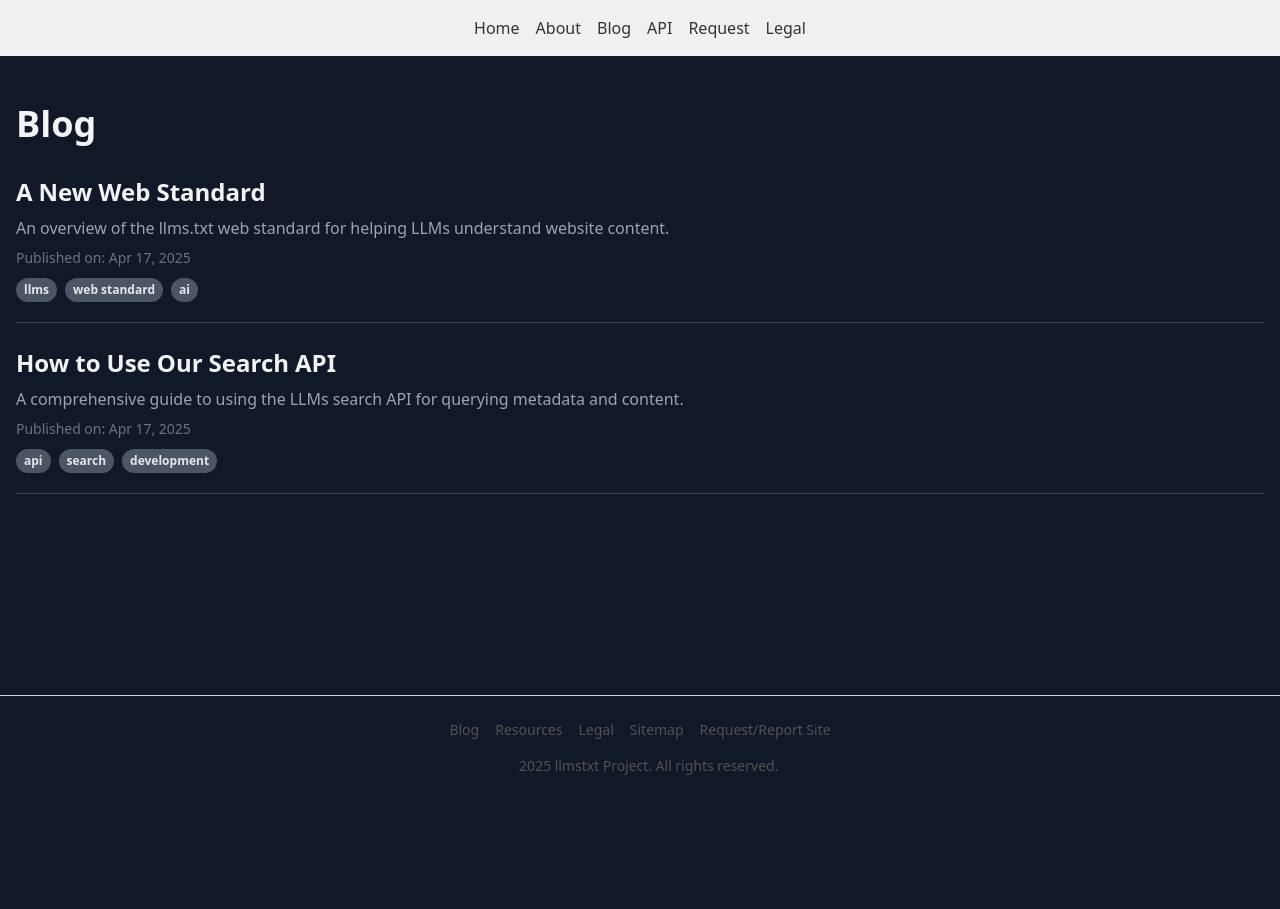
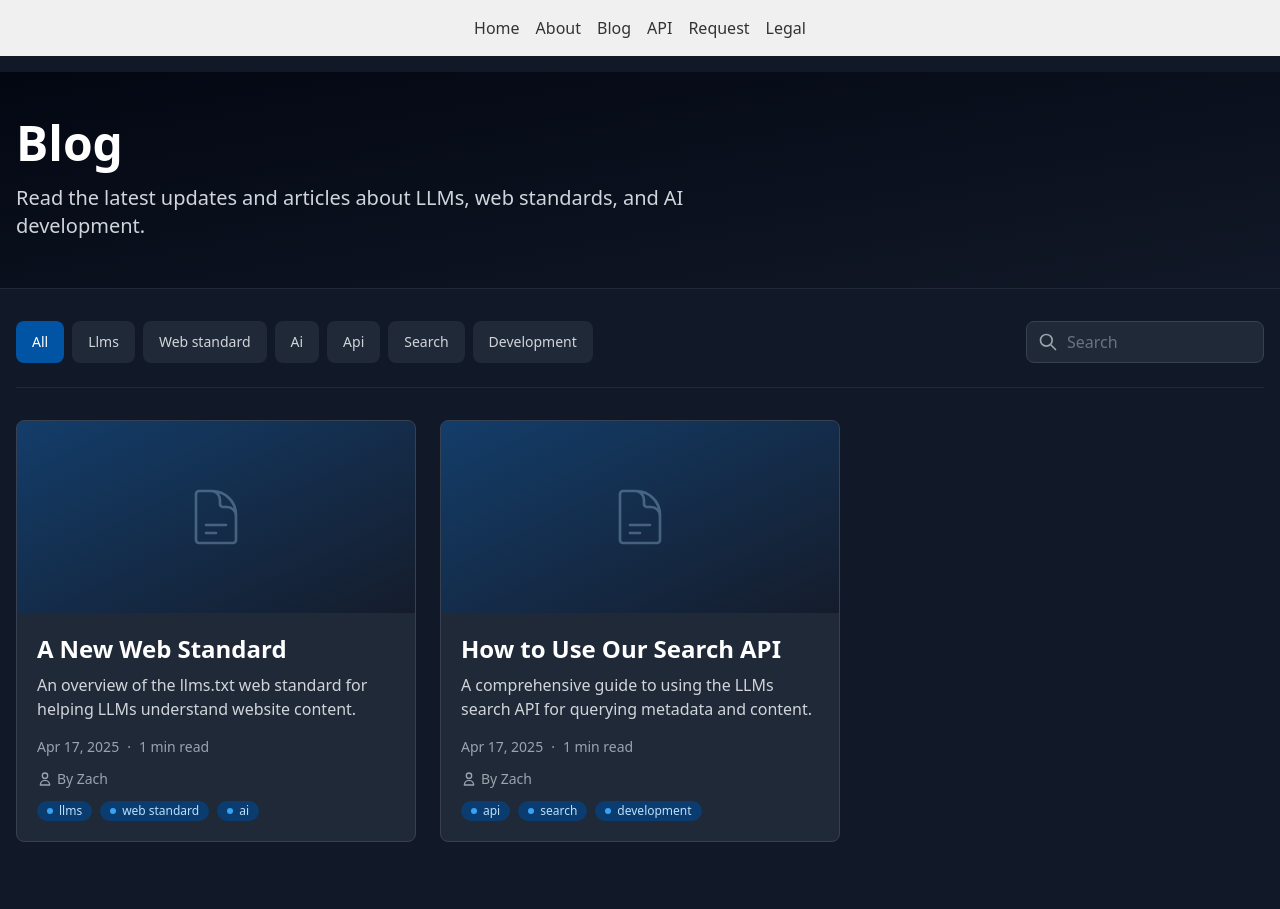
Before and after one commit to HillviewCap/llms, an Astro site: page /blog in a window 1280 px wide. Shown: the top 909 px of the page. Before the commit the page ends 800 px from the top, so only its background shows below. Built offline with nearby package versions, Linux system fonts and the light colour scheme; Astro itself is replaced by a stand-in of ours.

Commit message:
Redesign blog index page with new theme, grid layout, accessibility, and SEO improvements.

```diff
--- /dev/null
+++ b/src/components/blog/BlogCard.astro
@@ -0,0 +1,108 @@
+---
+// src/components/blog/BlogCard.astro
+import type { CollectionEntry } from "astro:content";
+import BlogTags from "./BlogTags.astro";
+
+interface Props {
+  post: CollectionEntry<"blog">;
+}
+
+const { post } = Astro.props;
+
+// Extract the first 160 characters of the description for the excerpt
+const excerpt =
+  post.data.description.length > 160
+    ? post.data.description.substring(0, 160) + "..."
+    : post.data.description;
+
+// Calculate estimated read time (rough estimate: 200 words per minute)
+// For this example, we'll use a simple calculation based on description length
+const readTimeMinutes = Math.max(
+  1,
+  Math.ceil(post.data.description.length / 1000)
+);
+
+// Format the date
+const formattedDate = post.data.pubDate.toLocaleDateString("en-us", {
+  year: "numeric",
+  month: "short",
+  day: "numeric",
+});
+---
+
+<article
+  class="bg-gray-800 border border-gray-700 rounded-lg overflow-hidden h-full flex flex-col transition-all duration-300 hover:transform hover:-translate-y-1 hover:shadow-lg hover:shadow-primary-900/20 hover:border-primary-500 focus-within:border-primary-500 focus-within:ring-2 focus-within:ring-primary-500"
+>
+  <div class="h-48 bg-gray-700 relative">
+    <!-- Default image or featured image would go here -->
+    <div
+      class="absolute inset-0 bg-gradient-to-br from-primary-900/80 to-gray-900/90 flex items-center justify-center"
+    >
+      <svg
+        xmlns="http://www.w3.org/2000/svg"
+        class="h-16 w-16 text-primary-200/30"
+        fill="none"
+        viewBox="0 0 24 24"
+        stroke="currentColor"
+      >
+        <path
+          stroke-linecap="round"
+          stroke-linejoin="round"
+          stroke-width="1"
+          d="M19.5 14.25v-2.625a3.375 3.375 0 00-3.375-3.375h-1.5A1.125 1.125 0 0113.5 7.125v-1.5a3.375 3.375 0 00-3.375-3.375H8.25m0 12.75h7.5m-7.5 3H12M10.5 2.25H5.625c-.621 0-1.125.504-1.125 1.125v17.25c0 .621.504 1.125 1.125 1.125h12.75c.621 0 1.125-.504 1.125-1.125V11.25a9 9 0 00-9-9z"
+        ></path>
+      </svg>
+    </div>
+  </div>
+
+  <div class="p-5 flex-grow flex flex-col">
+    <header>
+      <h2 class="text-2xl font-bold text-white mb-2 group">
+        <a
+          href={`/blog/${post.slug}`}
+          class="hover:text-primary-400 focus:outline-none focus:text-primary-400 transition-colors duration-200"
+        >
+          {post.data.title}
+        </a>
+      </h2>
+    </header>
+
+    <p class="text-gray-300 mb-4 flex-grow">
+      {excerpt}
+    </p>
+
+    <footer class="mt-auto">
+      <div class="flex items-center text-gray-400 text-sm mb-3">
+        <time datetime={post.data.pubDate.toISOString()}>
+          {formattedDate}
+        </time>
+        <span class="mx-2">·</span>
+        <span>{readTimeMinutes} min read</span>
+      </div>
+
+      <div class="flex items-center text-sm text-gray-400 mb-3">
+        <svg
+          xmlns="http://www.w3.org/2000/svg"
+          class="h-4 w-4 mr-1"
+          fill="none"
+          viewBox="0 0 24 24"
+          stroke="currentColor"
+        >
+          <path
+            stroke-linecap="round"
+            stroke-linejoin="round"
+            stroke-width="2"
+            d="M16 7a4 4 0 11-8 0 4 4 0 018 0zM12 14a7 7 0 00-7 7h14a7 7 0 00-7-7z"
+          ></path>
+        </svg>
+        <span>By Zach</span>
+      </div>
+
+      {
+        post.data.tags && post.data.tags.length > 0 && (
+          <BlogTags tags={post.data.tags} />
+        )
+      }
+    </footer>
+  </div>
+</article>
--- /dev/null
+++ b/src/components/blog/BlogTags.astro
@@ -0,0 +1,19 @@
+---
+// src/components/blog/BlogTags.astro
+interface Props {
+  tags: string[];
+}
+
+const { tags } = Astro.props;
+---
+
+<div class="flex flex-wrap gap-2">
+  {
+    tags.map((tag) => (
+      <span class="inline-flex items-center px-2.5 py-0.5 rounded-full text-xs font-medium bg-primary-900 text-primary-200 hover:bg-primary-800 transition-colors duration-200">
+        <span class="w-1.5 h-1.5 mr-1.5 rounded-full bg-primary-400" />
+        {tag}
+      </span>
+    ))
+  }
+</div>
--- a/src/pages/blog/index.astro
+++ b/src/pages/blog/index.astro
@@ -2,6 +2,8 @@
 // src/pages/blog/index.astro
 import { getCollection, type CollectionEntry } from "astro:content";
 import Layout from "../../layouts/Layout.astro";
+import BlogCard from "../../components/blog/BlogCard.astro";
+import "../../styles/blog.css";
 
 // Get all blog posts, sorted by publication date
 const posts: CollectionEntry<"blog">[] = (await getCollection("blog")).sort(
@@ -9,50 +11,110 @@ const posts: CollectionEntry<"blog">[] = (await getCollection("blog")).sort(
     b.data.pubDate.valueOf() - a.data.pubDate.valueOf()
 );
 
+// Extract unique tags from all posts
+const allTags = [...new Set(posts.flatMap((post) => post.data.tags || []))];
+
 const pageTitle = "Blog";
-const pageDescription = "Read the latest updates and articles.";
+const pageDescription =
+  "Read the latest updates and articles about LLMs, web standards, and AI development.";
+
+// SEO metadata
+const ogImage = "/og-image.png";
+const canonicalURL = new URL("/blog", Astro.site);
 ---
 
 <Layout title={pageTitle} description={pageDescription}>
-  <section class="py-8">
-    <div class="container mx-auto px-4">
-      <h1 class="text-4xl font-bold mb-8">{pageTitle}</h1>
-      <ul class="space-y-6">
+  <!-- Skip to content link for accessibility -->
+  <a href="#main-content" class="skip-to-content">Skip to content</a>
+
+  <main id="main-content">
+    <!-- Blog Header Section -->
+    <section class="blog-index-header">
+      <div class="container mx-auto px-4">
+        <h1 class="blog-index-title">{pageTitle}</h1>
+        <p class="blog-index-description">{pageDescription}</p>
+      </div>
+    </section>
+
+    <div class="container mx-auto px-4 pb-16">
+      <!-- Filter/Category Navigation -->
+      <nav class="blog-filter-bar" aria-label="Blog categories">
+        <button
+          class="blog-filter-button"
+          aria-current="true"
+          aria-label="Show all blog posts"
+        >
+          All
+        </button>
+
         {
-          posts.map((post) => (
-            <li class="border-b border-gray-700 pb-4">
-              <h2 class="text-2xl font-semibold mb-2">
-                <a
-                  href={`/blog/${post.slug}`}
-                  class="hover:text-blue-400 transition-colors duration-200"
-                >
-                  {post.data.title}
-                </a>
-              </h2>
-              <p class="text-gray-400 mb-2">{post.data.description}</p>
-              <p class="text-sm text-gray-500">
-                Published on:{" "}
-                <time datetime={post.data.pubDate.toISOString()}>
-                  {post.data.pubDate.toLocaleDateString("en-us", {
-                    year: "numeric",
-                    month: "short",
-                    day: "numeric",
-                  })}
-                </time>
-              </p>
-              {post.data.tags && post.data.tags.length > 0 && (
-                <div class="tags mt-2">
-                  {post.data.tags.map((tag) => (
-                    <span class="inline-block bg-gray-600 rounded-full px-2 py-1 text-xs font-semibold text-gray-200 mr-2 mb-1">
-                      {tag}
-                    </span>
-                  ))}
-                </div>
-              )}
-            </li>
+          allTags.map((tag) => (
+            <button
+              class="blog-filter-button"
+              aria-current="false"
+              aria-label={`Show posts tagged with ${tag}`}
+            >
+              {tag.charAt(0).toUpperCase() + tag.slice(1)}
+            </button>
           ))
         }
-      </ul>
+
+        <div class="ml-auto">
+          <label for="blog-search" class="sr-only">Search blog posts</label>
+          <div class="relative">
+            <div
+              class="absolute inset-y-0 left-0 pl-3 flex items-center pointer-events-none"
+            >
+              <svg
+                xmlns="http://www.w3.org/2000/svg"
+                class="h-5 w-5 text-gray-400"
+                fill="none"
+                viewBox="0 0 24 24"
+                stroke="currentColor"
+              >
+                <path
+                  stroke-linecap="round"
+                  stroke-linejoin="round"
+                  stroke-width="2"
+                  d="M21 21l-6-6m2-5a7 7 0 11-14 0 7 7 0 0114 0z"></path>
+              </svg>
+            </div>
+            <input
+              type="search"
+              id="blog-search"
+              class="block w-full pl-10 pr-3 py-2 border border-gray-700 rounded-lg bg-gray-800 text-gray-300 placeholder-gray-500 focus:outline-none focus:ring-2 focus:ring-primary-500 focus:border-primary-500"
+              placeholder="Search"
+            />
+          </div>
+        </div>
+      </nav>
+
+      <!-- Blog Posts Grid -->
+      <div class="blog-grid">
+        {posts.map((post) => <BlogCard post={post} />)}
+      </div>
     </div>
-  </section>
+  </main>
+
+  <!-- Structured Data for SEO -->
+  <script
+    type="application/ld+json"
+    set:html={JSON.stringify({
+      "@context": "https://schema.org",
+      "@type": "CollectionPage",
+      headline: pageTitle,
+      description: pageDescription,
+      url: canonicalURL,
+      image: ogImage,
+      mainEntity: {
+        "@type": "ItemList",
+        itemListElement: posts.map((post, index) => ({
+          "@type": "ListItem",
+          position: index + 1,
+          url: `${canonicalURL}/${post.slug}`,
+          name: post.data.title,
+        })),
+      },
+    })}
+  />
 </Layout>
--- /dev/null
+++ b/src/styles/blog.css
@@ -0,0 +1,64 @@
+/* Blog-specific styles */
+
+/* Blog index page */
+.blog-index-header {
+  @apply bg-gradient-to-br from-gray-950 to-gray-900 py-12 mb-8 border-b border-gray-800;
+}
+
+.blog-index-title {
+  @apply text-4xl md:text-5xl font-bold text-white mb-4;
+}
+
+.blog-index-description {
+  @apply text-xl text-gray-300 max-w-3xl;
+}
+
+.blog-filter-bar {
+  @apply flex flex-wrap gap-2 mb-8 pb-6 border-b border-gray-800;
+}
+
+.blog-filter-button {
+  @apply px-4 py-2 rounded-lg text-sm font-medium transition-colors duration-200
+    bg-gray-800 text-gray-300 hover:bg-primary-900 hover:text-white
+    focus:outline-none focus:ring-2 focus:ring-primary-500 focus:ring-offset-2 focus:ring-offset-gray-900;
+}
+
+.blog-filter-button[aria-current="true"] {
+  @apply bg-primary-700 text-white;
+}
+
+.blog-grid {
+  @apply grid gap-6;
+  grid-template-columns: repeat(1, minmax(0, 1fr));
+}
+
+@media (min-width: 640px) {
+  .blog-grid {
+    grid-template-columns: repeat(1, minmax(0, 1fr));
+  }
+}
+
+@media (min-width: 768px) {
+  .blog-grid {
+    grid-template-columns: repeat(2, minmax(0, 1fr));
+  }
+}
+
+@media (min-width: 1024px) {
+  .blog-grid {
+    grid-template-columns: repeat(3, minmax(0, 1fr));
+  }
+}
+
+/* Accessibility enhancements */
+.skip-to-content {
+  @apply sr-only focus:not-sr-only focus:absolute focus:top-4 focus:left-4
+    focus:z-50 focus:px-4 focus:py-2 focus:bg-primary-700 focus:text-white
+    focus:rounded-md focus:outline-none focus:ring-2 focus:ring-primary-400;
+}
+
+/* Focus styles for keyboard navigation */
+a:focus-visible,
+button:focus-visible {
+  @apply outline-none ring-2 ring-primary-500 ring-offset-2 ring-offset-gray-900 rounded;
+}
```
